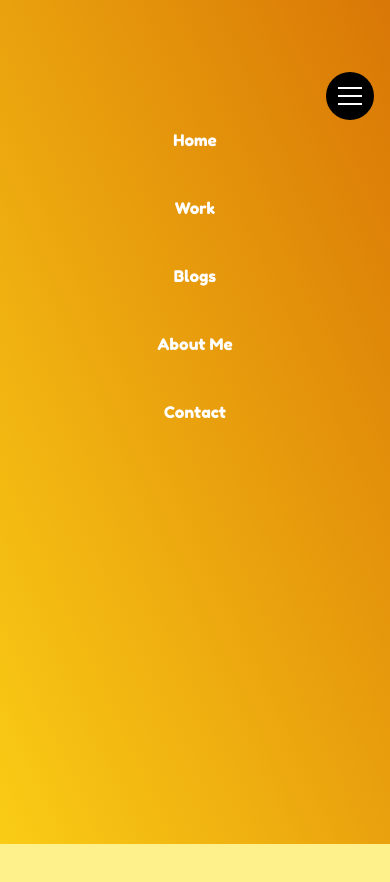
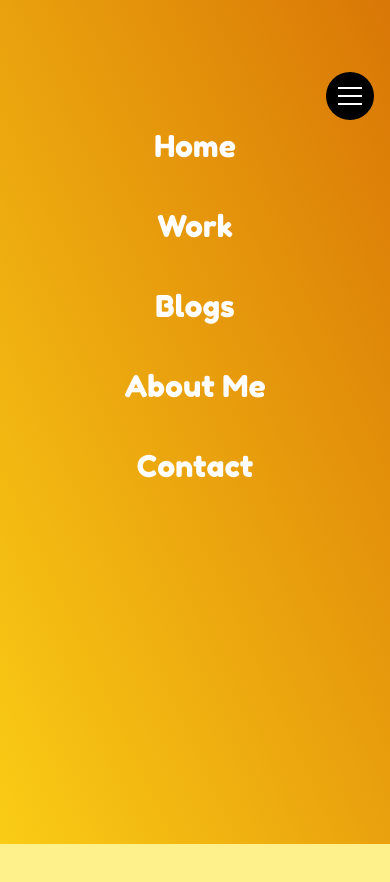
Before and after one commit to angushyx/protfolio, a Next.js app: page /blogs in a window 390 px wide. Both pictures are taken after a click on the element 350 px from the left and 96 px from the top of the page. Shown: the top 882 px of the page. Built offline with nearby package versions, Linux system fonts and the light colour scheme; grey boxes are pictures that could not be loaded.

Commit message:
UI:hanburger done

```diff
--- a/components/Header.tsx
+++ b/components/Header.tsx
@@ -76,25 +76,34 @@ export const Modal = ({ isOpen, handleToggle }: ModalToggle) => {
   return (
     // TODO:幹他媽的超級大報版
     <m.div
-      initial={!isOpen ? { opacity: 0, x: "100%", y: "-75%" } : {}}
-      animate={isOpen ? { opacity: 1, x: "0", y: "0" } : {}}
+      initial={
+        !isOpen
+          ? {
+              opacity: 0,
+              x: "100%",
+              y: "-75%",
+              position: "absolute",
+              width: "0",
+            }
+          : {}
+      }
+      animate={isOpen ? { opacity: 1, x: "0", y: "0", width: "100%" } : {}}
       transition={isOpen ? { duration: 0.4, ease: "easeOut" } : {}}
-      className={`absolute z-20 h-screen w-screen bg-gradient-to-tr from-yellow-400 to-amber-600 md:hidden ${
-        isOpen ? "" : "hidden"
-      }`}
+      className={`} absolute z-20 h-screen w-screen bg-gradient-to-tr from-yellow-400 to-amber-600 md:hidden`}
+      style={{ display: "none" }}
     >
       <nav className="absolute z-30 mt-24 h-full w-full text-white">
         <m.ul
-          initial={!isOpen ? { opacity: 0 } : {}}
+          initial={!isOpen ? { opacity: 0, position: "absolute" } : {}}
           animate={isOpen ? { opacity: 1 } : {}}
           transition={isOpen ? { duration: 0.8, ease: "easeOut" } : {}}
-          className={`text-3xl" h-full text-center`}
+          className={`h-full w-full text-center text-3xl`}
         >
           <Link href="/">
             <m.li
-              initial={!isOpen ? { x: "100%" } : {}}
-              animate={isOpen ? { x: "0" } : {}}
-              transition={isOpen ? { duration: 0.5, ease: "easeOut" } : {}}
+              initial={!isOpen ? { x: "-100%" } : {}}
+              animate={isOpen ? { x: "0" } : { position: "absolute" }}
+              transition={isOpen ? { duration: 1, ease: "easeOut" } : {}}
               onClick={handleToggle}
               className="my-5 cursor-pointer py-3 hover:text-cyan-500"
             >
@@ -103,10 +112,10 @@ export const Modal = ({ isOpen, handleToggle }: ModalToggle) => {
           </Link>
           <Link href="/work">
             <m.li
-              initial={!isOpen ? { x: "100%" } : {}}
-              animate={isOpen ? { x: "0" } : {}}
+              initial={!isOpen ? { x: "-100%" } : {}}
+              animate={isOpen ? { x: "0" } : { position: "absolute" }}
               transition={
-                isOpen ? { duration: 0.5, ease: "easeOut", delay: 0.1 } : {}
+                isOpen ? { duration: 0.5, ease: "easeOut", delay: 0.3 } : {}
               }
               onClick={handleToggle}
               className="my-5 cursor-pointer py-3 hover:text-cyan-500"
@@ -116,10 +125,10 @@ export const Modal = ({ isOpen, handleToggle }: ModalToggle) => {
           </Link>
           <Link href="/blogs">
             <m.li
-              initial={!isOpen ? { x: "100%" } : {}}
-              animate={isOpen ? { x: "0" } : {}}
+              initial={!isOpen ? { x: "-100%" } : {}}
+              animate={isOpen ? { x: "0" } : { position: "absolute" }}
               transition={
-                isOpen ? { duration: 0.5, ease: "easeOut", delay: 0.2 } : {}
+                isOpen ? { duration: 0.5, ease: "easeOut", delay: 0.4 } : {}
               }
               onClick={handleToggle}
               className="my-5 cursor-pointer py-3 hover:text-cyan-500"
@@ -129,10 +138,10 @@ export const Modal = ({ isOpen, handleToggle }: ModalToggle) => {
           </Link>
           <Link href="/about">
             <m.li
-              initial={!isOpen ? { x: "100%" } : {}}
-              animate={isOpen ? { x: "0" } : {}}
+              initial={!isOpen ? { x: "-100%" } : {}}
+              animate={isOpen ? { x: "0" } : { position: "absolute" }}
               transition={
-                isOpen ? { duration: 0.5, ease: "easeOut", delay: 0.3 } : {}
+                isOpen ? { duration: 0.5, ease: "easeOut", delay: 0.5 } : {}
               }
               onClick={handleToggle}
               className="my-5 cursor-pointer py-3 hover:text-cyan-500"
@@ -142,10 +151,10 @@ export const Modal = ({ isOpen, handleToggle }: ModalToggle) => {
           </Link>
           <Link href="/contact">
             <m.li
-              initial={!isOpen ? { x: "100%" } : {}}
-              animate={isOpen ? { x: "0" } : {}}
+              initial={!isOpen ? { x: "-100%" } : {}}
+              animate={isOpen ? { x: "0" } : { position: "absolute" }}
               transition={
-                isOpen ? { duration: 0.5, ease: "easeOut", delay: 0.4 } : {}
+                isOpen ? { duration: 0.5, ease: "easeOut", delay: 0.6 } : {}
               }
               onClick={handleToggle}
               className="my-3 cursor-pointer py-3 hover:text-cyan-500"
@@ -160,3 +169,86 @@ export const Modal = ({ isOpen, handleToggle }: ModalToggle) => {
 }
 
 export default Header
+
+// <m.div
+// initial={!isOpen ? { opacity: 0, x: "100%", y: "-75%" } : {}}
+// animate={isOpen ? { opacity: 1, x: "0", y: "0" } : {}}
+// transition={isOpen ? { duration: 0.4, ease: "easeOut" } : {}}
+//     className={`absolute z-20 h-screen w-screen bg-gradient-to-tr from-yellow-400 to-amber-600 md:hidden ${
+//       isOpen ? "" : "hidden"
+//     }`}
+//     style={{ display: "none" }}
+//   >
+//     <nav className="absolute z-30 mt-24 h-full w-full text-white">
+//       <m.ul
+// initial={!isOpen ? { opacity: 0 } : {}}
+// animate={isOpen ? { opacity: 1 } : {}}
+// transition={isOpen ? { duration: 0.8, ease: "easeOut" } : {}}
+//         className={`text-3xl" h-full text-center`}
+//       >
+//         <Link href="/">
+//           <m.li
+//             initial={!isOpen ? { x: "100%" } : {}}
+//             animate={isOpen ? { x: "0" } : {}}
+//             transition={isOpen ? { duration: 0.5, ease: "easeOut" } : {}}
+//             onClick={handleToggle}
+//             className="my-5 cursor-pointer py-3 hover:text-cyan-500"
+//           >
+//             Home
+//           </m.li>
+//         </Link>
+//         <Link href="/work">
+//           <m.li
+//             initial={!isOpen ? { x: "100%" } : {}}
+//             animate={isOpen ? { x: "0" } : {}}
+//             transition={
+//               isOpen ? { duration: 0.5, ease: "easeOut", delay: 0.1 } : {}
+//             }
+//             onClick={handleToggle}
+//             className="my-5 cursor-pointer py-3 hover:text-cyan-500"
+//           >
+//             Work
+//           </m.li>
+//         </Link>
+//         <Link href="/blogs">
+//           <m.li
+//             initial={!isOpen ? { x: "100%" } : {}}
+//             animate={isOpen ? { x: "0" } : {}}
+//             transition={
+//               isOpen ? { duration: 0.5, ease: "easeOut", delay: 0.2 } : {}
+//             }
+//             onClick={handleToggle}
+//             className="my-5 cursor-pointer py-3 hover:text-cyan-500"
+//           >
+//             Blogs
+//           </m.li>
+//         </Link>
+//         <Link href="/about">
+//           <m.li
+//             initial={!isOpen ? { x: "100%" } : {}}
+//             animate={isOpen ? { x: "0" } : {}}
+//             transition={
+//               isOpen ? { duration: 0.5, ease: "easeOut", delay: 0.3 } : {}
+//             }
+//             onClick={handleToggle}
+//             className="my-5 cursor-pointer py-3 hover:text-cyan-500"
+//           >
+//             About Me
+//           </m.li>
+//         </Link>
+//         <Link href="/contact">
+//           <m.li
+//             initial={!isOpen ? { x: "100%" } : {}}
+//             animate={isOpen ? { x: "0" } : {}}
+//             transition={
+//               isOpen ? { duration: 0.5, ease: "easeOut", delay: 0.4 } : {}
+//             }
+//             onClick={handleToggle}
+//             className="my-3 cursor-pointer py-3 hover:text-cyan-500"
+//           >
+//             Contact
+//           </m.li>
+//         </Link>
+//       </m.ul>
+//     </nav>
+//   </m.div>
--- a/pages/_app.tsx
+++ b/pages/_app.tsx
@@ -1,15 +1,17 @@
 import "../styles/globals.css"
 import type { AppProps } from "next/app"
-
+import { AnimatePresence } from "framer-motion"
 import Header from "../components/Header"
 import Footer from "../components/Footer"
 
 function MyApp({ Component, pageProps }: AppProps) {
   return (
     <>
-      <Header />
-      <Component {...pageProps} />
-      <Footer />
+      <AnimatePresence>
+        <Header />
+        <Component {...pageProps} />
+        <Footer />
+      </AnimatePresence>
     </>
   )
 }
```
